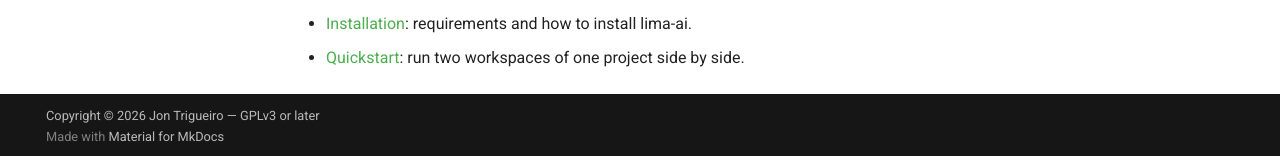
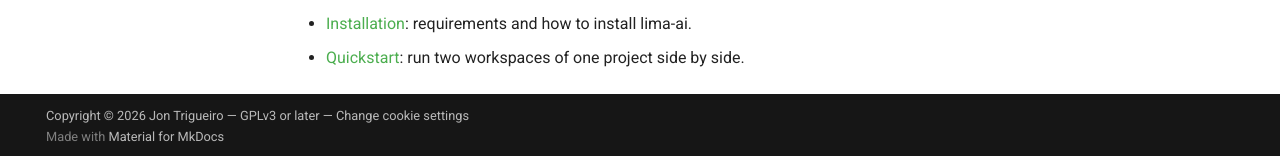
Before and after one commit to joepreludian/lima-ai, an MkDocs documentation site: the page built from docs/manual/docs/index.md, in a window 1280 px wide and 900 px high, scrolled down 2330 px. Shown: the part 741-897 px from the top of the window. Built offline with MkDocs 1.6.1 and Material for MkDocs 9.7.7, drawn with Linux system fonts in a browser that asks for light colours; comment, search, counter and statistics services are not loaded; some of the changed lines change nothing that is shown.

Commit message:
docs: cookie consent banner before analytics loads, with a footer link to change it

```diff
--- a/docs/manual/mkdocs.yml
+++ b/docs/manual/mkdocs.yml
@@ -2,7 +2,9 @@
 site_description: Disposable Lima VMs for running Claude Code agents in parallel, one workspace per VM
 site_url: https://lima-ai.readthedocs.io/
 site_author: Jon Trigueiro
-copyright: Copyright &copy; 2026 Jon Trigueiro — GPLv3 or later
+copyright: >-
+  Copyright &copy; 2026 Jon Trigueiro — GPLv3 or later —
+  <a href="#__consent">Change cookie settings</a>
 
 repo_url: https://github.com/joepreludian/lima-ai
 repo_name: joepreludian/lima-ai
@@ -90,6 +92,17 @@
   analytics:
     provider: google
     property: G-GN405N8JQ2
+  # Analytics loads only after the visitor accepts; the footer link reopens the banner.
+  consent:
+    title: Cookie consent
+    description: >-
+      This site uses cookies to count visits and see which pages help and
+      which do not. Nothing here is sold or shared beyond Google Analytics.
+      Accept to help improve the manual, or reject and the site works the same.
+    actions:
+      - accept
+      - reject
+      - manage
 
 # Turn link and nav mistakes into warnings, which fail_on_warning promotes to
 # build failures on Read the Docs.
```
